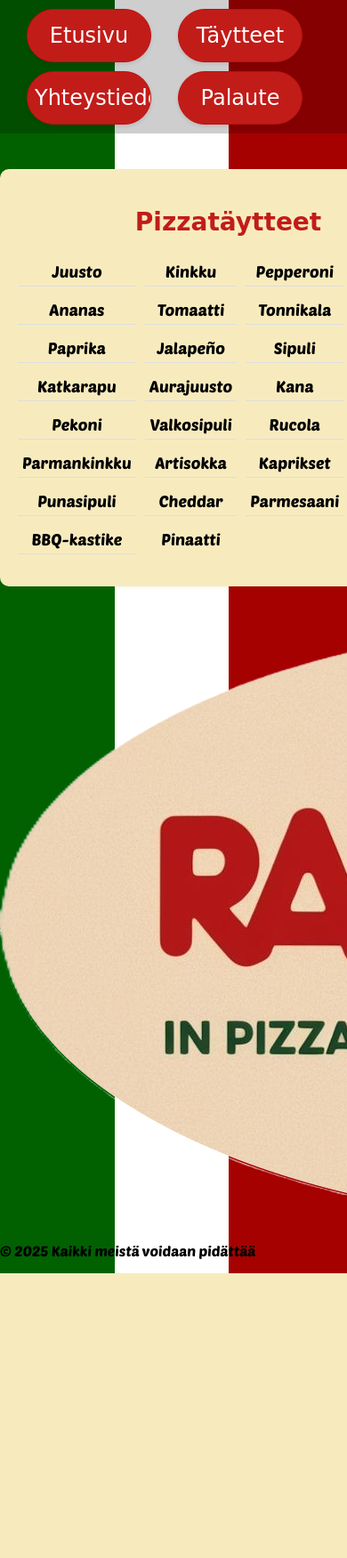
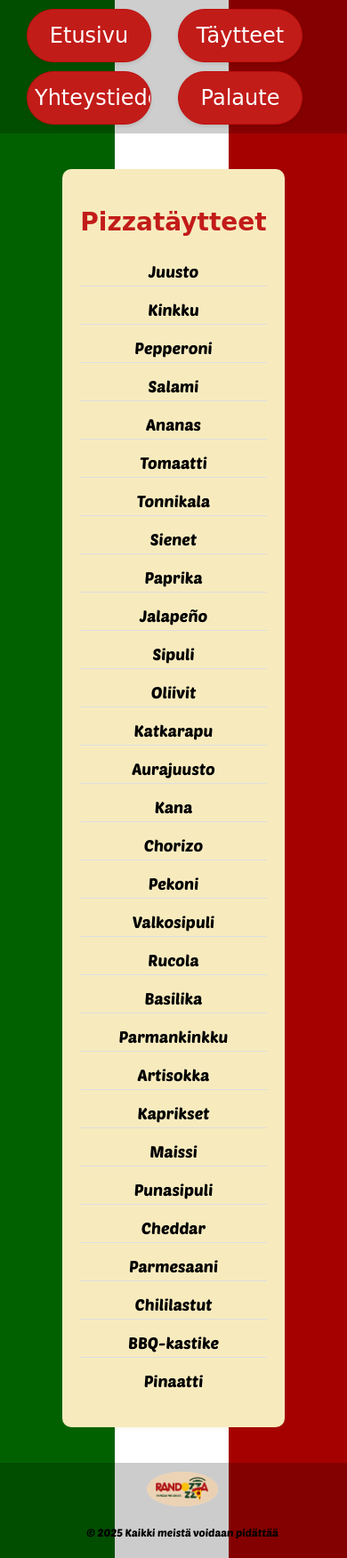
Before and after one commit to JHiitola/pizzagate, a PHP site: page /taytteet.html in a window 390 px wide. Shown: the whole page at 89% size. Before the commit the page ends 1431 px from the top, so only its background shows below. Run offline with PHP 8.4, Linux system fonts and the light colour scheme; some web fonts are replaced.

Commit message:
Ja vielä viimeinen uusiksi

```diff
--- a/tyyli.css
+++ b/tyyli.css
@@ -9,11 +9,11 @@ body {
   flex-direction: column;
   min-height: 100vh;
   font-family: 'PoetsenOne', sans-serif;
-  margin: 0;  /* Remove any unwanted margin */
+  margin: 0;
 }
 
 html, body {
-  overflow-x: hidden; /* Disable horizontal scrolling */
+  overflow-x: hidden;
 }
 
 .container {
@@ -59,7 +59,6 @@ h1 {
   }
 }
 
-
 .hero-content {
   display: flex;
   flex-wrap: wrap;
@@ -67,8 +66,6 @@ h1 {
   gap: 10px;
   z-index:10;
 }
-
-
 
 .hero-section {
   width: 100%;
@@ -112,7 +109,6 @@ h1 {
   font: 400 26px/1 "Poetsen One", cursive;
 }
 
-
 .primary-button:focus {
   outline: 3px solid #4A90E2;
   outline-offset: 2px;
@@ -144,6 +140,7 @@ h1 {
   display: grid;
   grid-template-columns: repeat(4, 1fr);
   gap: 10px;
+}
 
 .toppings-list li {
   font-size: 18px;
@@ -155,13 +152,11 @@ h1 {
   border-bottom: none;
 }
 
-/* Optional: Adjust for smaller screens */
 @media (max-width: 640px) {
   .toppings-list {
-    grid-template-columns: 1fr; /* For small screens, make it a single column */
+    grid-template-columns: 1fr;
   }
 }
-
 
 .form-container {
   display: flex;
@@ -181,7 +176,6 @@ form {
   box-shadow: 0 0 10px rgba(0, 0, 0, 0.1);
 }
 
-
 footer {
   margin-top: auto;
   position: relative;
@@ -191,11 +185,16 @@ footer {
   padding: 10px;
   text-align: center;
   font-size: 14px;
+  display: flex;
+  flex-direction: column;
+  align-items: center;
 }
 
 footer img {
-  width: 150px;
-  margin-right: 10px;
+  width: 150px; /* Set to a fixed width to control the size */
+  height: auto; /* Keeps aspect ratio intact */
+  margin-bottom: 10px; /* Adds spacing between image and text */
+  max-width: 100%; /* Prevents overflow */
 }
 
 @media (max-width: 640px) {
@@ -204,6 +203,6 @@ footer img {
   }
 
   footer img {
-      width: 120px;
+    width: 80px; /* Resize image further on small screens */
   }
 }
```
Lines whose indentation alone changed are shown as unchanged.
